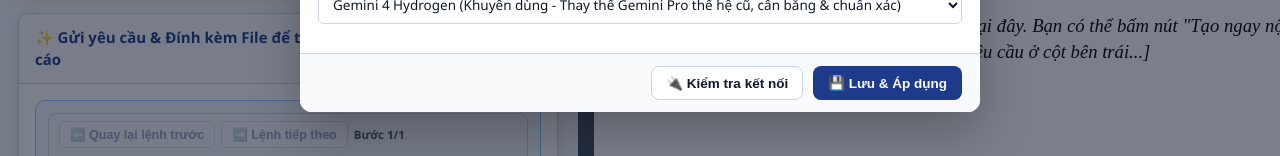
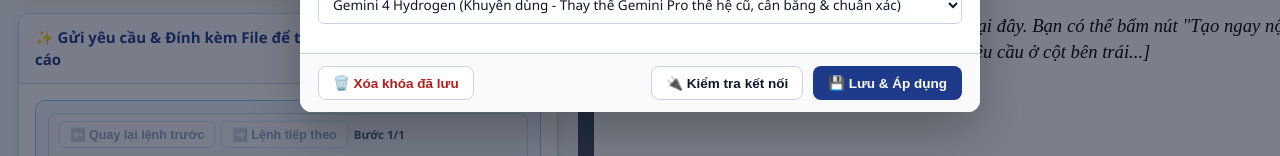
Before and after one commit to tainguyenvonguyen-cloud/van-thu-nam-hong-linh, a plain HTML site: page index.html in a window 1280 px wide. Both pictures are taken after a click on the element "Gemini Pro: Chưa gắn API Key (Bấm để cài)". Shown: the part 491-647 px from the top of the page. Drawn offline with Linux system fonts and the light colour scheme.

Commit message:
Add files via upload

```diff
--- a/app.js
+++ b/app.js
@@ -1450,6 +1450,15 @@ function saveApiConfigFromModal() {
   localStorage.setItem(STORAGE_KEYS.MODEL, model);
   checkApiStatus();
   closeModal("apiModal");
+}
+
+function deleteSavedApiKey() {
+  if (!confirm("Bạn có chắc muốn xóa khóa đã lưu trên máy này không?")) return;
+  localStorage.removeItem(STORAGE_KEYS.API_KEY);
+  const inp = document.getElementById("modalInputApiKey");
+  if (inp) inp.value = "";
+  checkApiStatus();
+  alert("Đã xóa khóa. Lần sau dùng AI bạn cần nhập lại.");
 }
 
 async function testGeminiConnection() {
--- a/index.html
+++ b/index.html
@@ -527,6 +527,7 @@
         <div id="apiTestResultBox" style="font-size: 13px; margin-top: 10px; display: none;"></div>
       </div>
       <div class="modal-footer">
+        <button class="btn btn-outline" style="color:#b91c1c;margin-right:auto;" onclick="deleteSavedApiKey()">🗑️ Xóa khóa đã lưu</button>
         <button class="btn btn-outline" onclick="testGeminiConnection()">🔌 Kiểm tra kết nối</button>
         <button class="btn btn-primary" onclick="saveApiConfigFromModal()">💾 Lưu & Áp dụng</button>
       </div>
```
